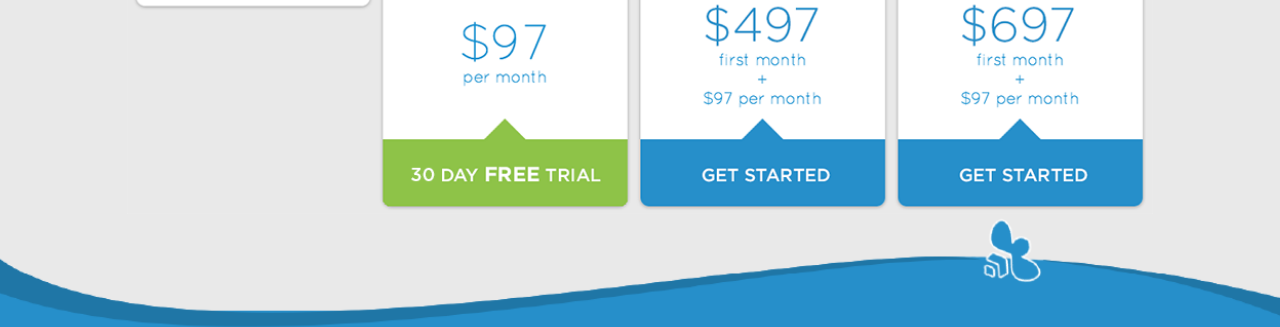
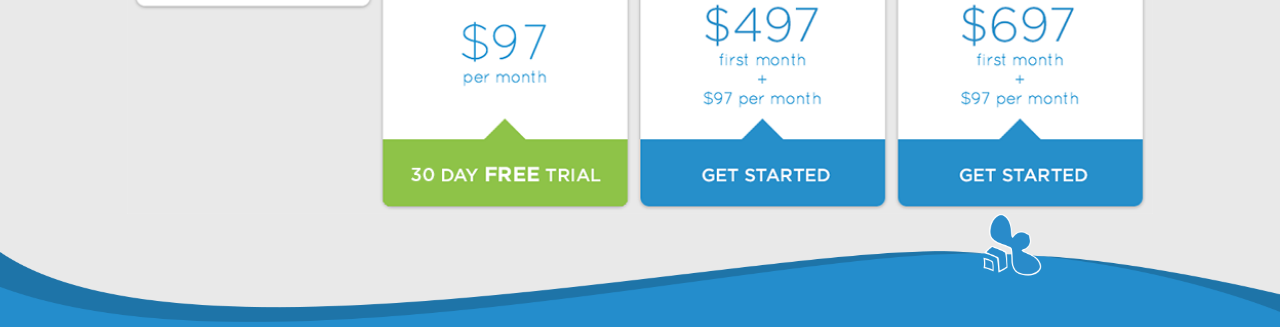
Before and after one commit to chaseolsen/apiaryfrontpagewip, a plain HTML site: page index.html in a window 1280 px wide. Shown: the part 4873-5200 px from the top of the page. Drawn offline with nearby package versions, Linux system fonts and the light colour scheme.

Commit message:
Fixed footer swoosh image

```diff
--- a/index.html
+++ b/index.html
@@ -334,7 +334,7 @@ window.onclick = function(event) {
 </div>
 
 <div class="footerswoosh">
-  <img src="./images/footerswoosh.png" style="width: 100%">
+  <img src="./images/footerswoosh2.png" style="width: 100%">
 </div>
 
 <div class="footer">
--- a/styles/styles.css
+++ b/styles/styles.css
@@ -408,6 +408,10 @@
   background-color: #248DCE;
 }
 
+.footerswoosh {
+  background-color: #E9E9E9;
+}
+
 .greenbar {
   background-color: #8CC538;
   width: 25px;
```
Also changed, not shown: images/footerswoosh2.png (added).
